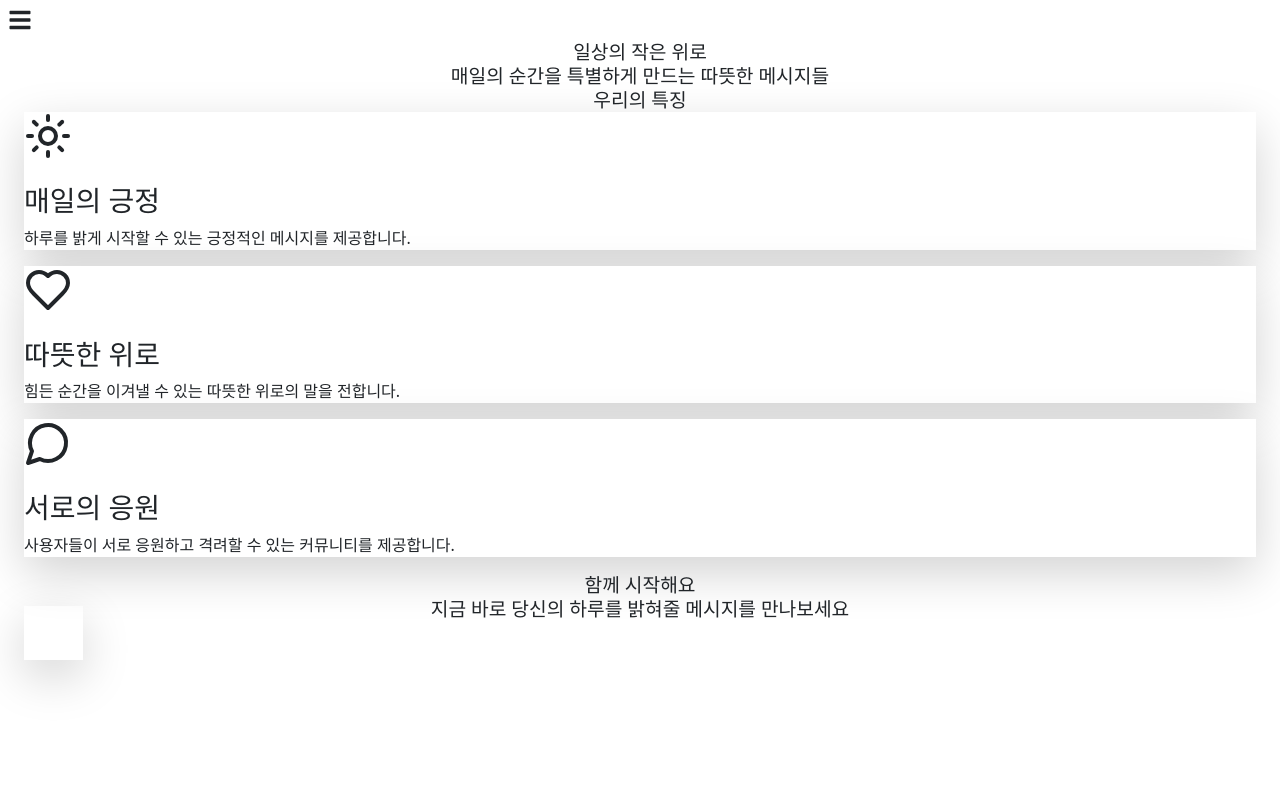
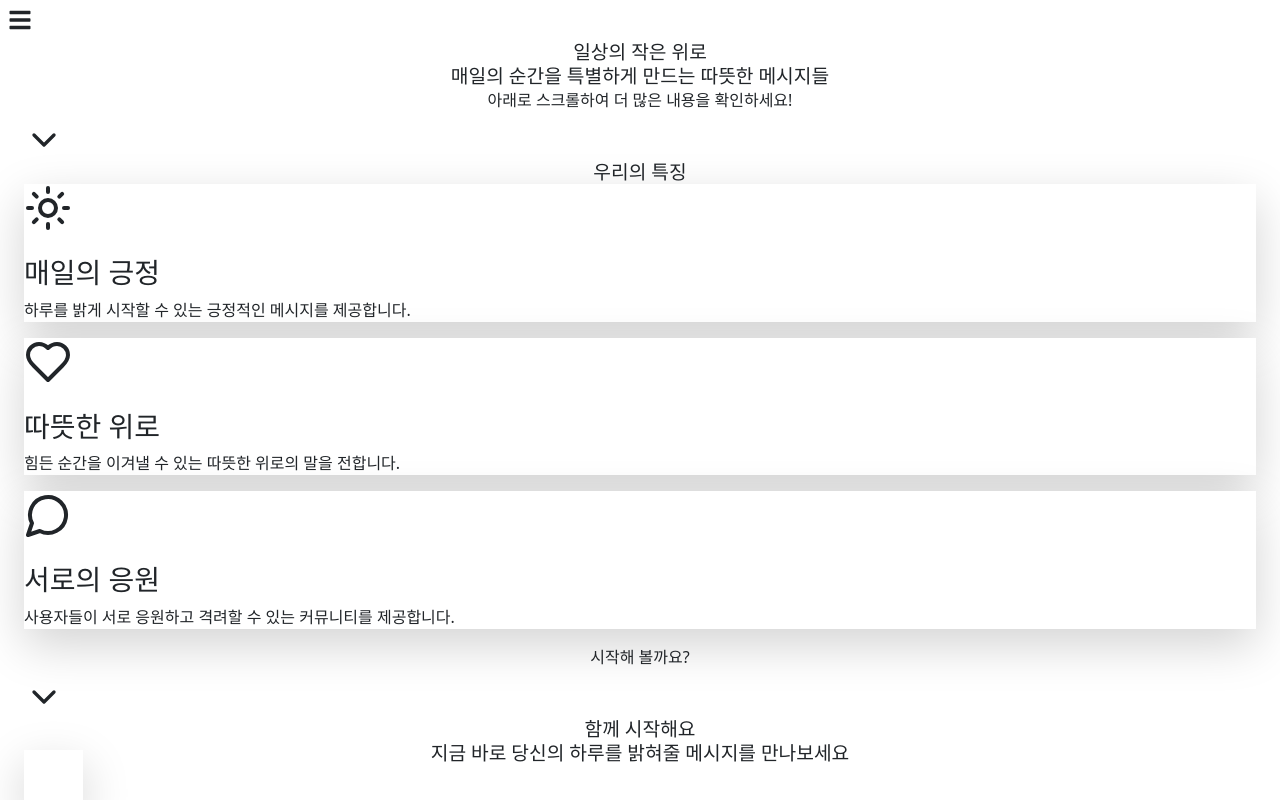
Before and after one commit to ZZKNU/front-end, a React (Vite) app: page / in a window 1280 px wide. Shown: the top 800 px of the page. Built offline with nearby package versions, Linux system fonts and the light colour scheme.

Commit message:
fix: fix

```diff
--- a/src/components/Sidebar.jsx
+++ b/src/components/Sidebar.jsx
@@ -30,7 +30,7 @@ const Sidebar = ({ isOpen, toggleSidebar }) => {
                 to="/"
                 className="text-2xl font-bold tracking-wider no-underline text-amber-800"
               >
-                Quote
+                Pooguel
               </Link>
               <button
                 onClick={toggleSidebar}
--- a/src/page/MainPage.jsx
+++ b/src/page/MainPage.jsx
@@ -70,13 +70,27 @@ const QuoteBox = ({ quote, author }) => (
   </motion.div>
 );
 
+const ScrollPrompt = ( {string} ) => (
+  <motion.div
+    className="absolute bottom-4 flex flex-col items-center justify-center text-center"
+    initial={{ opacity: 0, y: -20 }}
+    animate={{ opacity: 1, y: 0 }}
+    transition={{ duration: 0.5 }}
+  >
+    <p className="text-amber-800 mb-2">{string}</p>
+    <ChevronDown className="animate-bounce text-amber-700" size={40} />
+  </motion.div>
+);
+
 const MainPage = () => {
   const [showQuote, setShowQuote] = useState("");
   const [isOpen, setIsOpen] = useState(false);
   const { accessToken } = useAuthStore();
+
   useEffect(() => {
     setShowQuote(aphorisms[Math.floor(Math.random() * aphorisms.length)]);
   }, []);
+
   return (
     <div className="relative">
       <div className="relative z-10">
@@ -84,6 +98,7 @@ const MainPage = () => {
           <AnimatedText className="text-3xl mb-8 text-amber-900 text-center max-w-2xl">
             매일의 순간을 특별하게 만드는 따뜻한 메시지들
           </AnimatedText>
+          <ScrollPrompt string={"아래로 스크롤하여 더 많은 내용을 확인하세요!"}/>
           {accessToken ? (
             <>
               <motion.div
@@ -142,7 +157,9 @@ const MainPage = () => {
               description="사용자들이 서로 응원하고 격려할 수 있는 커뮤니티를 제공합니다."
             />
           </div>
+          <ScrollPrompt string={"시작해 볼까요?"}/>
         </ContentSection>
+
 
         <ContentSection title="함께 시작해요">
           <AnimatedText className="text-2xl mb-6 text-amber-900 text-center">
```
